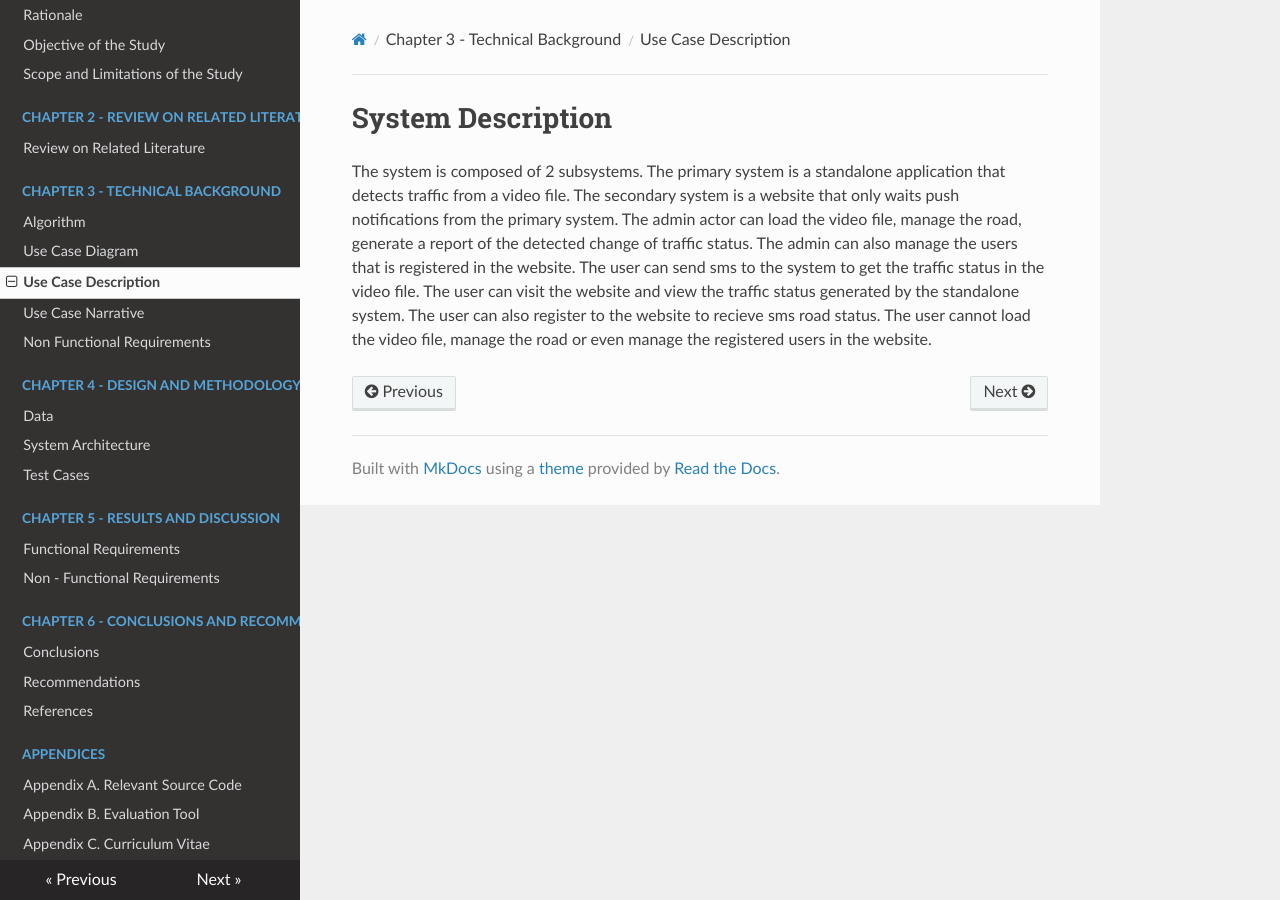
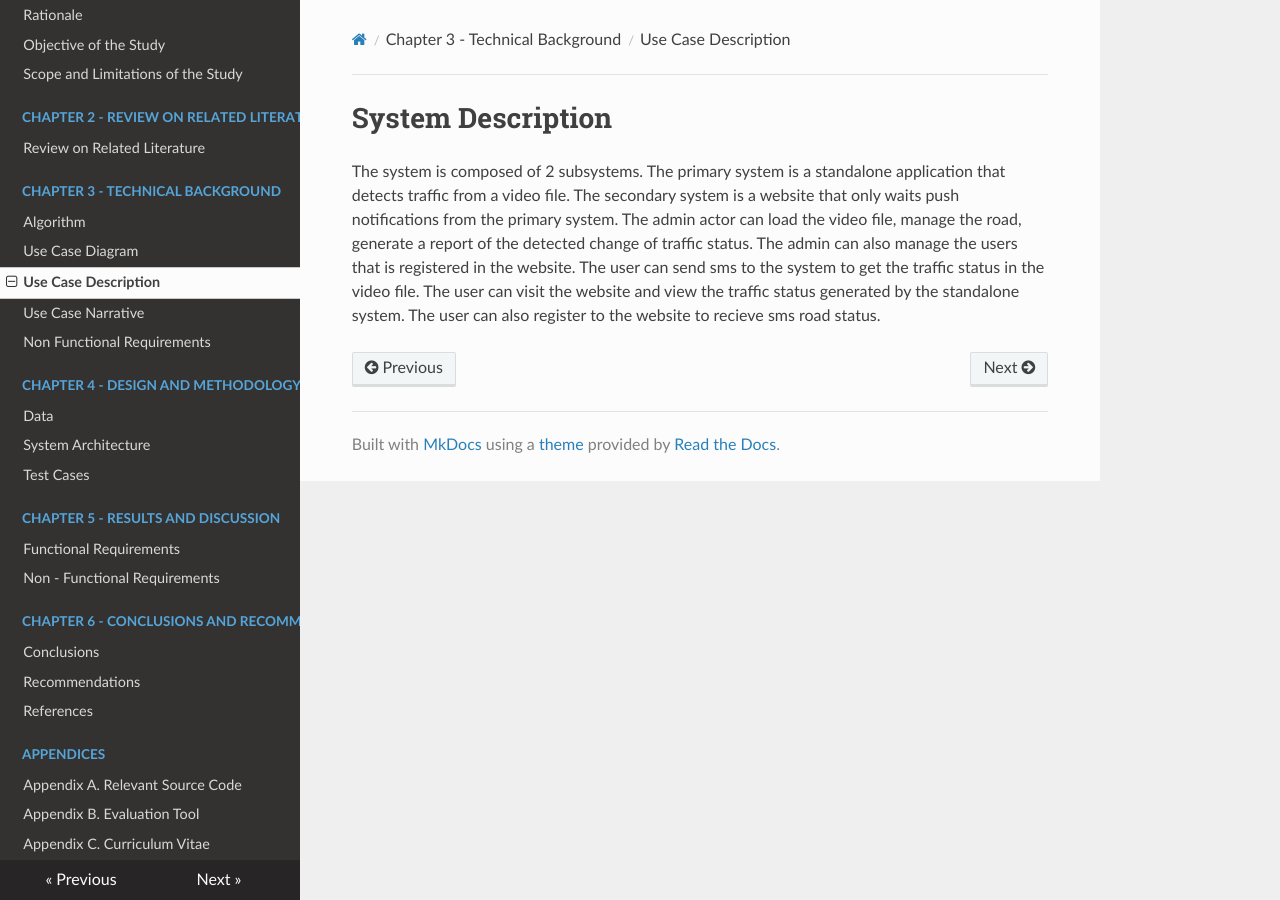
Before and after one commit to mikhailejohnapale/argomada-fuzz-track-doc, an MkDocs documentation site: the page built from docs/chapter3/usecase-description.md, in a window 1280 px wide. Built offline with MkDocs 1.6.1, drawn with Linux system fonts in a browser that asks for light colours; nearby versions of some CDN libraries; old or Windows-style settings are respelled for this version of MkDocs.

Commit message:
removed role limitations

```diff
--- a/docs/chapter3/usecase-description.md
+++ b/docs/chapter3/usecase-description.md
@@ -7,5 +7,4 @@ the road, generate a report of the detected change of traffic status. The admin
 the users that is registered in the website. The user can send sms
 to the system to get the traffic status in the video file. The user can visit the website and
 view the traffic status generated by the standalone system. The user can also register to the website
-to recieve sms road status. The user cannot load the video file, manage the road or even manage the
-registered users in the website.
+to recieve sms road status.
```
